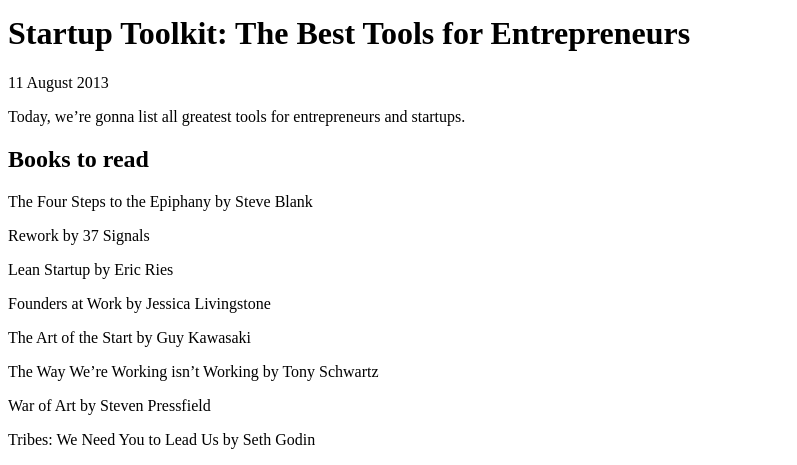
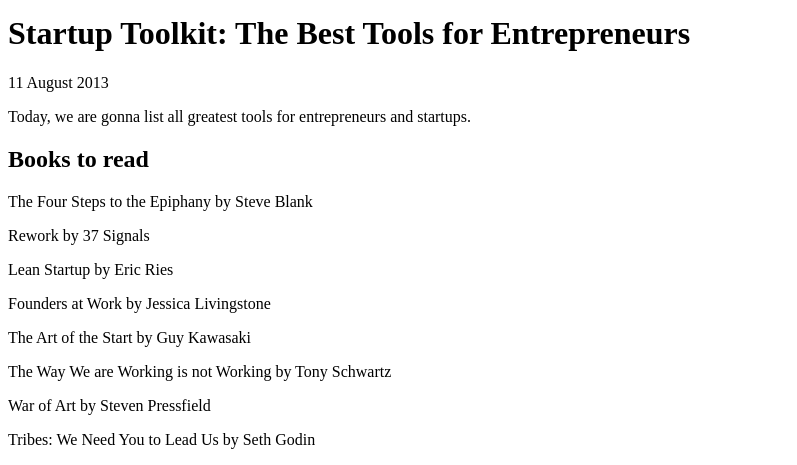
Before and after one commit to hugo53/hugo53.github.io, a Jekyll site: the page built from _posts/2013-08-11-startup-toolkit.md, in a window 1280 px wide and 900 px high. Shown: the part 120-585 px from the top of the window, without its empty margins (0-797 px from the left). Built offline with Jekyll 4.4.1, drawn with Linux system fonts in a browser that asks for light colours; comment, search, counter and statistics services are not loaded.

Commit message:
change some errors related to ' symbol such as "we're'"

```diff
--- a/_posts/2013-08-11-startup-toolkit.md
+++ b/_posts/2013-08-11-startup-toolkit.md
@@ -16,7 +16,7 @@
 
 
 
-Today, we’re gonna list all greatest tools for entrepreneurs and startups.
+Today, we are gonna list all greatest tools for entrepreneurs and startups.
 
 
 
@@ -32,7 +32,7 @@
 
 The Art of the Start by Guy Kawasaki
 
-The Way We’re Working isn’t Working by Tony Schwartz
+The Way We are Working is not Working by Tony Schwartz
 
 War of Art by Steven Pressfield
 
```
Also changed, not shown: 11 other files.
